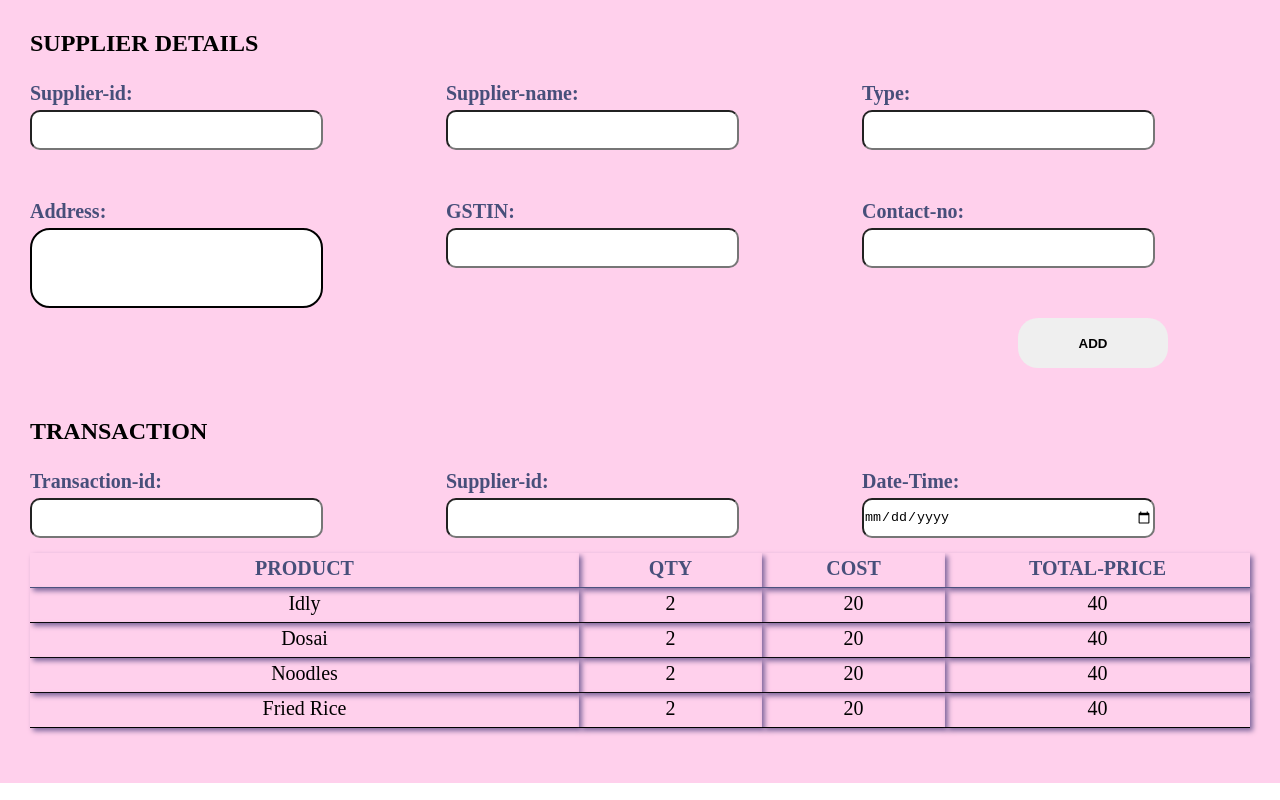
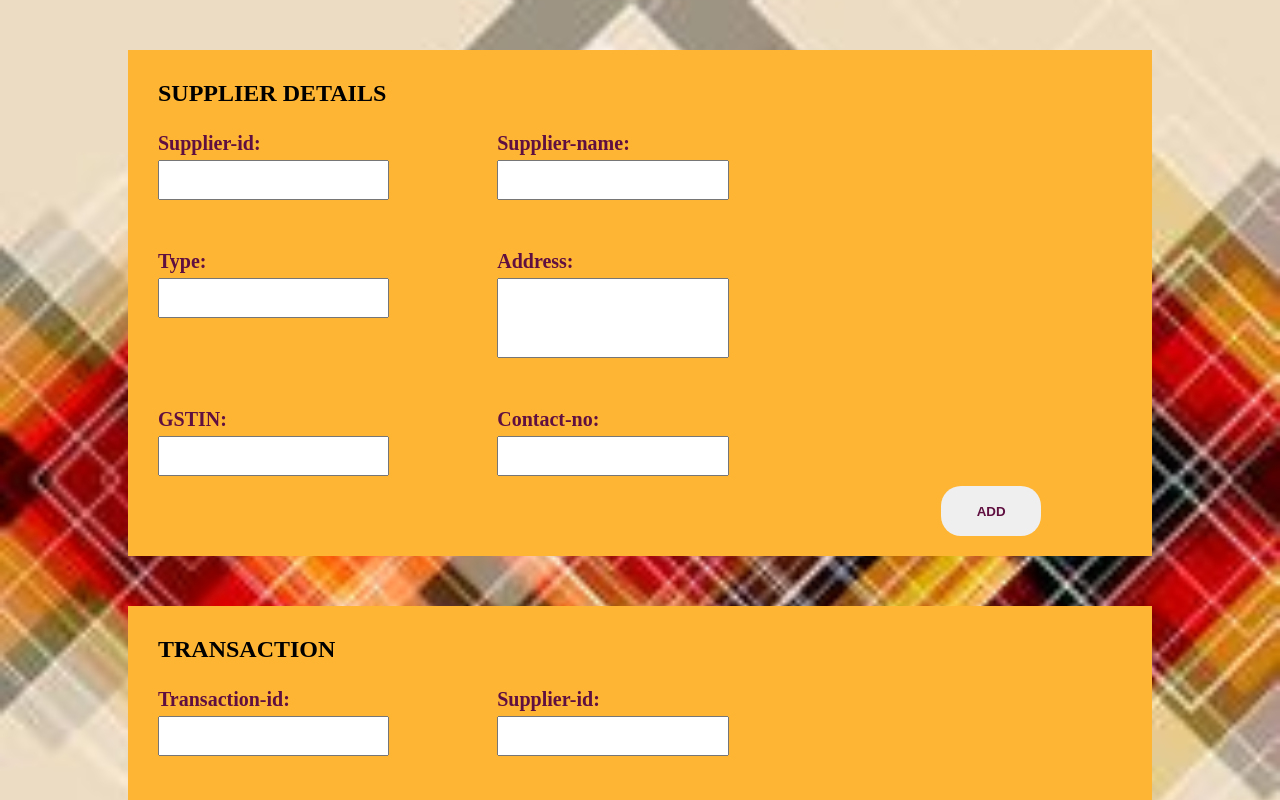
Before and after one commit to gukan08111997/template, a plain HTML site: page index.html in a window 1280 px wide. Shown: the top 800 px of the page. Drawn offline with Linux system fonts and the light colour scheme.

Commit message:
animation added

```diff
--- a/styles.css
+++ b/styles.css
@@ -4,13 +4,24 @@
     margin:0;
     box-sizing: border-box;
 }
+body{
+    background-image: url(./textile-bg.jpg);
+    background-size: contain;
+
+}
 /* styling for supplier-detail section  */
 #supplier-details,#transaction-details{
-    width:100%;
-    /* height:100vh; */
+    width:80%;
+margin:50px auto;
     padding:10px;
-    background-color: #FFD0EC;
+    background-color: #FFB534;
 
+}
+#supplier-details{
+    animation:movement1 1s;
+}
+#transaction-details{
+    animation:movement2 1s;
 }
 
 section h2{
@@ -19,7 +30,7 @@ section h2{
 section a{
     text-decoration: none;
     font-weight: 600;
-    color:black;
+    color:#5F0F40;
 }
 
 .container{
@@ -39,30 +50,47 @@ section a{
     width:80%;
 }
 .container div label{
-   color:#474F7A;
+   color:#5F0F40;
    font-size: 20px;
    font-weight: 600;
    margin-bottom:5px;
+   animation:movement3 1s 1s backwards;
 }
 
 .container div input{
     height:40px;
-    border-radius: 10px;
+    padding:10px;
+    font-size: 20px;
+    animation:movement3 1s 0.5s backwards;
 }
 .container div textarea{
     height:80px;
-    border:2px solid ;
-    border-radius: 20px;
+    font-size: 20px;
+    padding:10px;
     resize:none;
+    animation:movement3 1s 0.5s backwards;
 }
 
 .container+button{
-    width:150px;
+    width:100px;
     height:50px;
     border: none;
     border-radius: 20px;
     margin:5px 20px 10px 80%;
     cursor:pointer;
+    animation:movement3 1s 0.5s backwards;
+}
+@keyframes movement1 {
+    from{transform:translateX(100px);opacity:0}
+    to{transform:translateX(0);opacity:1}
+}
+@keyframes movement2 {
+    from{transform:translateX(-100px);opacity:0}
+    to{transform:translateX(0);opacity:1}
+}
+@keyframes movement3 {
+    from{transform:translateY(30px);opacity:0}
+    to{transform:translateY(0);opacity:1}
 }
 
 /* TRANSACTION SECTION DETAILS  */
@@ -78,7 +106,8 @@ section a{
 .grid-container div:nth-child(1),.grid-container div:nth-child(2),.grid-container div:nth-child(3),.grid-container div:nth-child(4){
     font-weight: 600;
     text-transform: uppercase;
-    color:#474F7A;
+    color:#fff;
+    background-color: #5F0F40;
 }
 .grid-container div{
     border:1px solid ;
```
Also changed, not shown: textile-bg.jpg (added).
